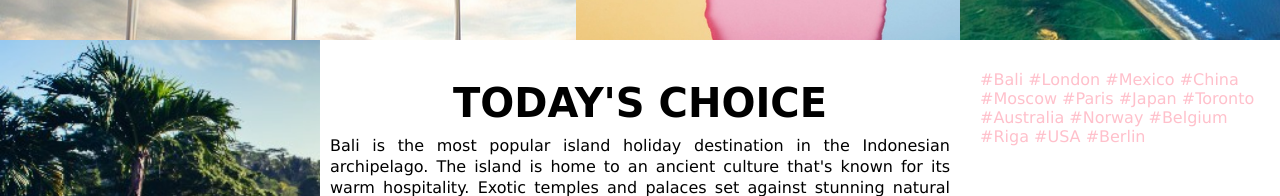
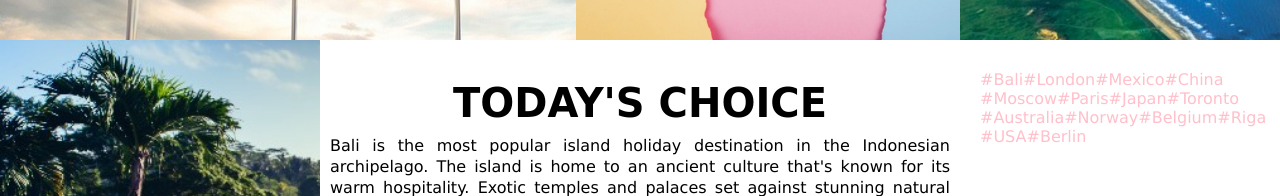
Before and after one commit to elinaosm/Travel, a plain HTML site: page index.html in a window 1280 px wide. Shown: the part 360-556 px from the top of the page. Drawn offline with Linux system fonts and the light colour scheme; a web font is replaced by a local one.

Commit message:
hashtags

```diff
--- a/index.html
+++ b/index.html
@@ -35,24 +35,24 @@
     <div class="listing">
        <div class="h1">TODAY'S CHOICE</div>
         <p class="h2">Bali is the most popular island holiday destination in the Indonesian archipelago. The island is home to an ancient culture that's known for its warm hospitality. Exotic temples and palaces set against stunning natural backdrops are some of the top attractions. Dining in Bali presents endless choices of local or far-flung cuisine. After sunset, famous nightspots come to life offering exciting clubbing and packed dance floors. Inland, towering volcanoes and pristine jungles greet you with plenty to see and do, but you won't want to stay away from the beach for long. Enjoy amazing beach resorts and luxury resorts in any in Kuta, Seminyak and Jimbaran where many of the finest hotels and villas are right on the beach. You can also find Bali’s exciting surf spots nearby. For tranquil seascapes and sunrises, the eastern beach resorts are your best bets. These include Sanur, Nusa Dua and the remote coast of Candidasa. In Bali’s farther and lesser travelled East Bali and northern region, you’ll find some world-class diving spots with calm bays. They're home to pristine coral gardens teeming with colourful marine biodiversity.</p></div>
-    <div class="footer">TRAVEL VIBES &copy 2019</div>
+    <div class="footer">TRAVEL VIBES &copy; 2019</div>
     <div class="ad"></div>
     <div class="sidebar">
         <ul class="hashtags">
-        <li></li><a href="adrese" target="_blank">#Bali</a></li>
-        <li></li><a href="adrese" target="_blank">#London</a></li>
-        <li></li><a href="adrese" target="_blank">#Mexico</a></li>
-        <li></li><a href="adrese" target="_blank">#China</a></li>
-        <li></li><a href="adrese" target="_blank">#Moscow</a></li>
-        <li></li><a href="adrese" target="_blank">#Paris</a></li>
-        <li></li><a href="adrese" target="_blank">#Japan</a></li>
-        <li></li><a href="adrese" target="_blank">#Toronto</a></li>
-        <li></li><a href="adrese" target="_blank">#Australia</a></li>
-        <li></li><a href="adrese" target="_blank">#Norway</a></li>
-        <li></li><a href="adrese" target="_blank">#Belgium</a></li>
-        <li></li><a href="adrese" target="_blank">#Riga</a></li>
-        <li></li><a href="adrese" target="_blank">#USA</a></li>
-        <li></li><a href="adrese" target="_blank">#Berlin</a></li>
+        <li><a href="adrese" target="_blank">#Bali</a></li>
+        <li><a href="adrese" target="_blank">#London</a></li>
+        <li><a href="adrese" target="_blank">#Mexico</a></li>
+        <li><a href="adrese" target="_blank">#China</a></li>
+        <li><a href="adrese" target="_blank">#Moscow</a></li>
+        <li><a href="adrese" target="_blank">#Paris</a></li>
+        <li><a href="adrese" target="_blank">#Japan</a></li>
+        <li><a href="adrese" target="_blank">#Toronto</a></li>
+        <li><a href="adrese" target="_blank">#Australia</a></li>
+        <li><a href="adrese" target="_blank">#Norway</a></li>
+        <li><a href="adrese" target="_blank">#Belgium</a></li>
+        <li><a href="adrese" target="_blank">#Riga</a></li>
+        <li><a href="adrese" target="_blank">#USA</a></li>
+        <li><a href="adrese" target="_blank">#Berlin</a></li>
     </ul>
     </div>
 </div>
```
